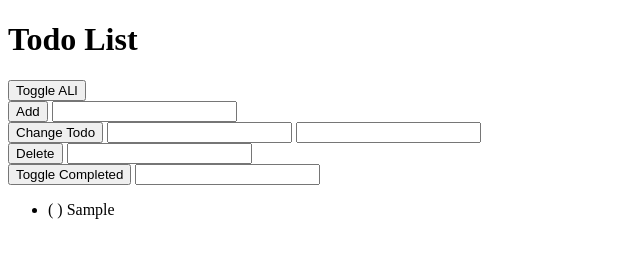
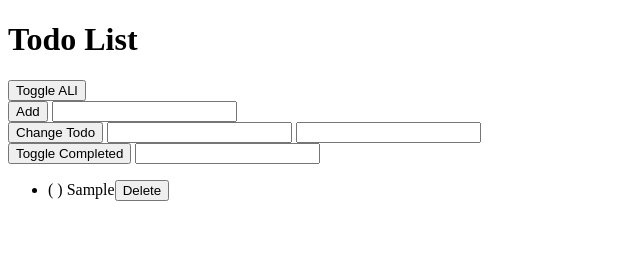
Before and after one commit to Niklus/Practical_JavaScript, a plain HTML site: page index.html in a window 1280 px wide. Both pictures are taken after typing "Sample" into the empty fields and a click on the button "Add". Shown: the whole page, without its empty margins (0-640 px from the left). Drawn offline with Linux system fonts and the light colour scheme.

Commit message:
modified delete methods

```diff
--- a/index.html
+++ b/index.html
@@ -25,11 +25,6 @@
 	</div>
 
 	<div>
-		<button onclick="handlers.deleteTodo()">Delete</button>
-		<input type="number" id="deleteTodoPositionInput" >
-	</div>
-
-	<div>
 		<button onclick="handlers.toggleCompleted()">Toggle Completed</button>
 		<input type="number" id="toggleCompletedPositionInput" >
 	</div>
--- a/scripts/app.js
+++ b/scripts/app.js
@@ -1,10 +1,10 @@
 
 
-//Requirement: Escape the console amd use the DOM for display
+  //Requirement: Modify delete function
 
 "use strict";
 
-var todoList = {
+  var todoList = {
 
     todos: [], // Should store array of objects: [ {todotext: "text2", completed: false}, {todotext: "text2", completed: false} ]
 
@@ -80,11 +80,9 @@ var todoList = {
       view.displayTodos();
     },
 
-    deleteTodo: function(){
+    deleteTodo: function(position){
 
-      var deleteTodoPositionInput = document.getElementById("deleteTodoPositionInput");
-      todoList.deleteTodo(deleteTodoPositionInput.valueAsNumber);
-      deleteTodoPositionInput.value = "";
+      todoList.deleteTodo(position);
       view.displayTodos();
     },
 
@@ -121,7 +119,38 @@ var todoList = {
         } else {
           todoLi.textContent = "( ) " + todoList.todos[i].todotext;
         }
+
+        todoLi.id = i;
         todosUl.appendChild(todoLi);
+        todoLi.appendChild(this.createDeleteButton());
       }
-    }
+    },
+
+    createDeleteButton: function(){
+
+      var deleteButton = document.createElement("button");
+      deleteButton.textContent = 'Delete';
+      deleteButton.className = 'deleteButton';
+      return deleteButton;
+    },
+
+    setUpEventListeners: function(){
+
+      var todosUl = document.querySelector("ul");
+
+        todosUl.addEventListener('click',function(event){
+
+          //console.log(event.target.parentNode.id);
+
+          //Get element that was clicked on
+          var elementClicked = event.target;
+
+          //Check if elementClicked is a delete button
+          if(elementClicked.className === 'deleteButton'){
+            handlers.deleteTodo(elementClicked.parentNode.id);
+          }
+        });
+      }
   };
+
+  view.setUpEventListeners();
```
